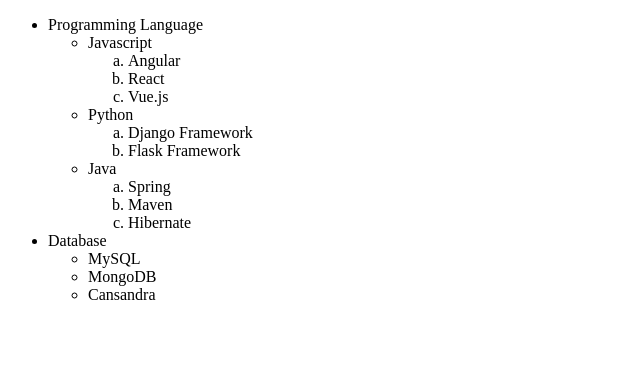
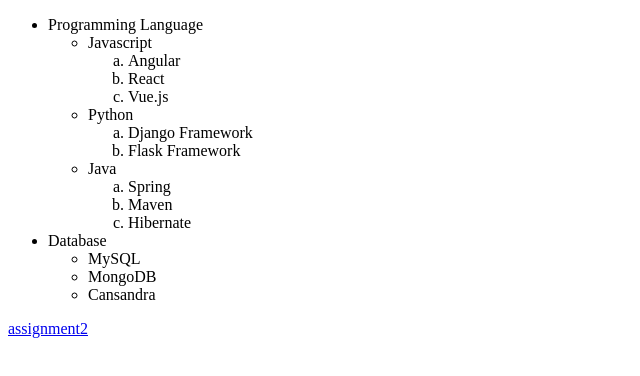
Before and after one commit to Nishant109/tablehtml, a plain HTML site: page index.html in a window 1280 px wide. Shown: the whole page, without its empty margins (0-640 px from the left). Drawn offline with Linux system fonts and the light colour scheme.

Commit message:
Update index.html

```diff
--- a/index.html
+++ b/index.html
@@ -35,5 +35,6 @@
         <li>Cansandra</li>
         </ul>
     </ul>
+      <a href="index1.html">assignment2</a>
 </body>
 </html>
```
